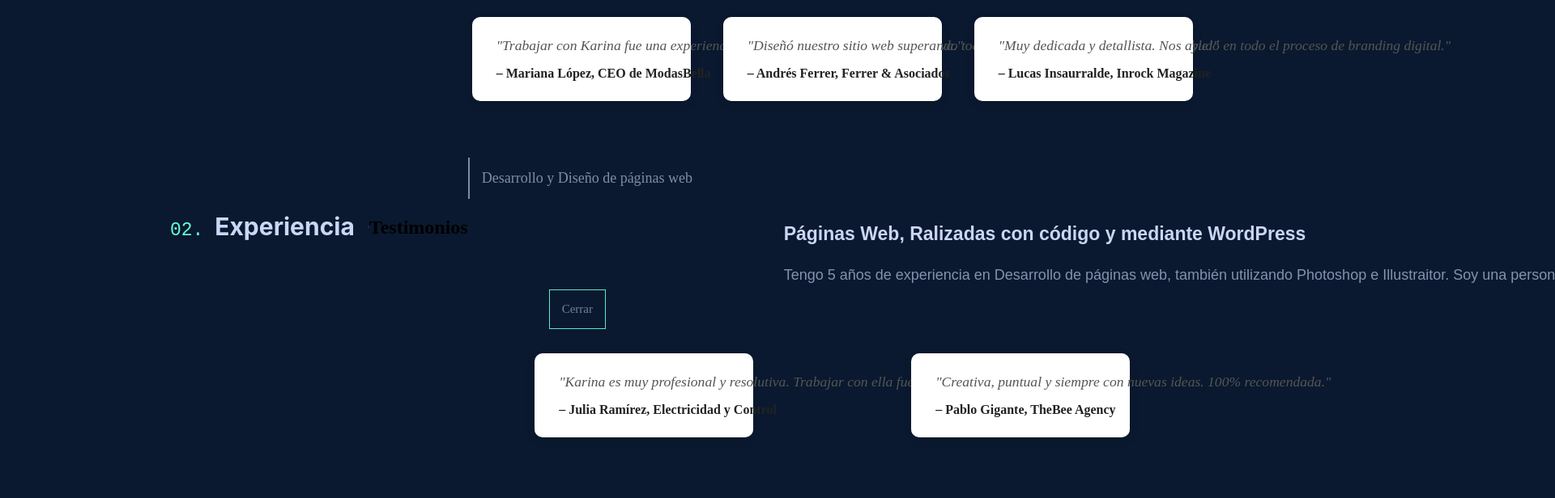
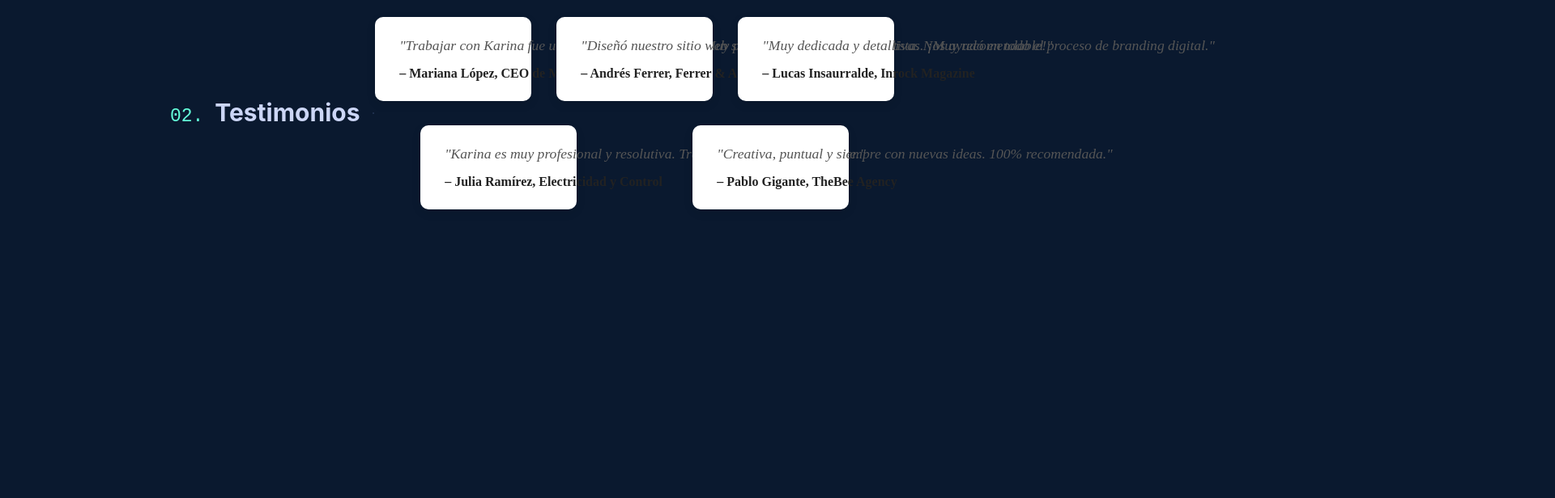
Before and after one commit to Karinavaldez/miportafolio, a plain HTML site: page index.html in a window 1280 px wide. Shown: the part 2260-2876 px from the top of the page at 81% size, 1920 px wide, since content can reach past the window. Drawn offline with Linux system fonts and the light colour scheme; a web font is replaced by a local one.

Commit message:
Add files via upload

```diff
--- a/index.html
+++ b/index.html
@@ -126,10 +126,9 @@
 
         <section class="trabajos1" id="experiencia_">
             <div class="titulo">
-            <h2 class="h2section"><span class="cerouno">02. </span>Experiencia</h2>
+            <h2 class="h2section"><span class="cerouno">02. </span>Testimonios</h2>
             <hr></hr>
 
-            <h2>Testimonios</h2>
   <div class="testimonios-container">
     <div class="testimonio">
       <p class="mensaje">"Trabajar con Karina fue una experiencia excelente. Muy profesional y creativa."</p>
@@ -144,24 +143,8 @@
       <h4 class="autor">– Lucas Insaurralde, Inrock Magazine</h4>
     </div>
 
+              </section>
 
-
-
-            <div class="botones">
-            <button id="boton1" onclick="mostrar();">Desarrollo y Diseño de páginas web</button>
-            <div id="parrafo1">
-             <h3 class="titulo3">Páginas Web, Ralizadas con código y mediante WordPress</h3>
-              <p class="p4">Tengo 5 años de experiencia en Desarrollo de páginas web, también utilizando Photoshop e Illustraitor. Soy una persona prolija y responsable creo en las mejores prácticas y tendencias modernas en diseño web.
-                  Si necesita realizar algun proyecto no dude en ponerse en contacto.</p>
-                 <button id="boton2" onclick="ocultar();">Cerrar</button>
-                </div>
-                    <script>
-                       function mostrar(){
-                           document.getElementById('parrafo1').style.display = 'block';}
-                       function ocultar(){
-                           document.getElementById('parrafo1').style.display = 'none';}
-                    </script>
-              </section>
               <section class="trabajos1" id="trabajo_">
                 <div class="titulo">
                 <h2 class="h2section"><span class="cerouno">03. </span>Algunas cosas que he construido</h2>
```
